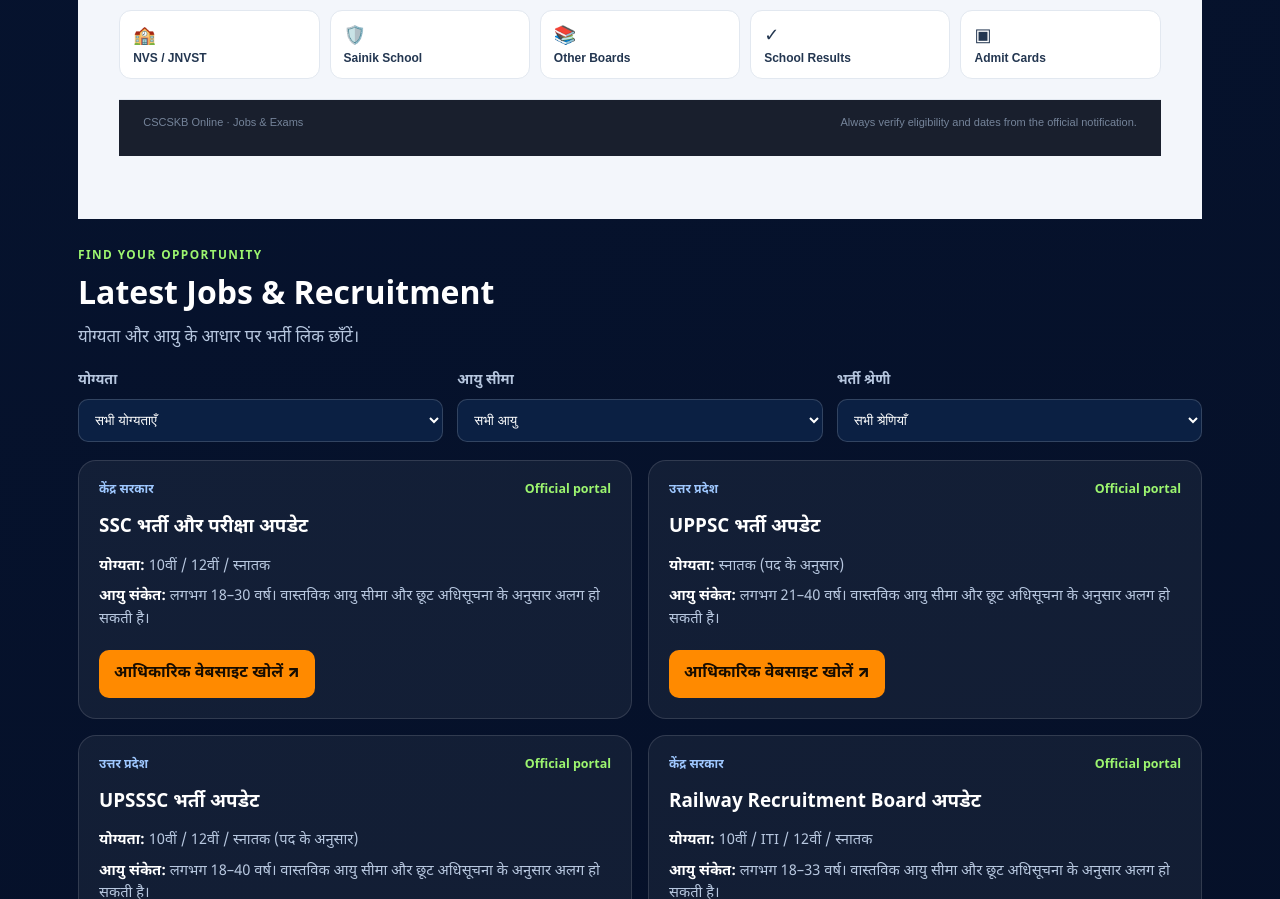
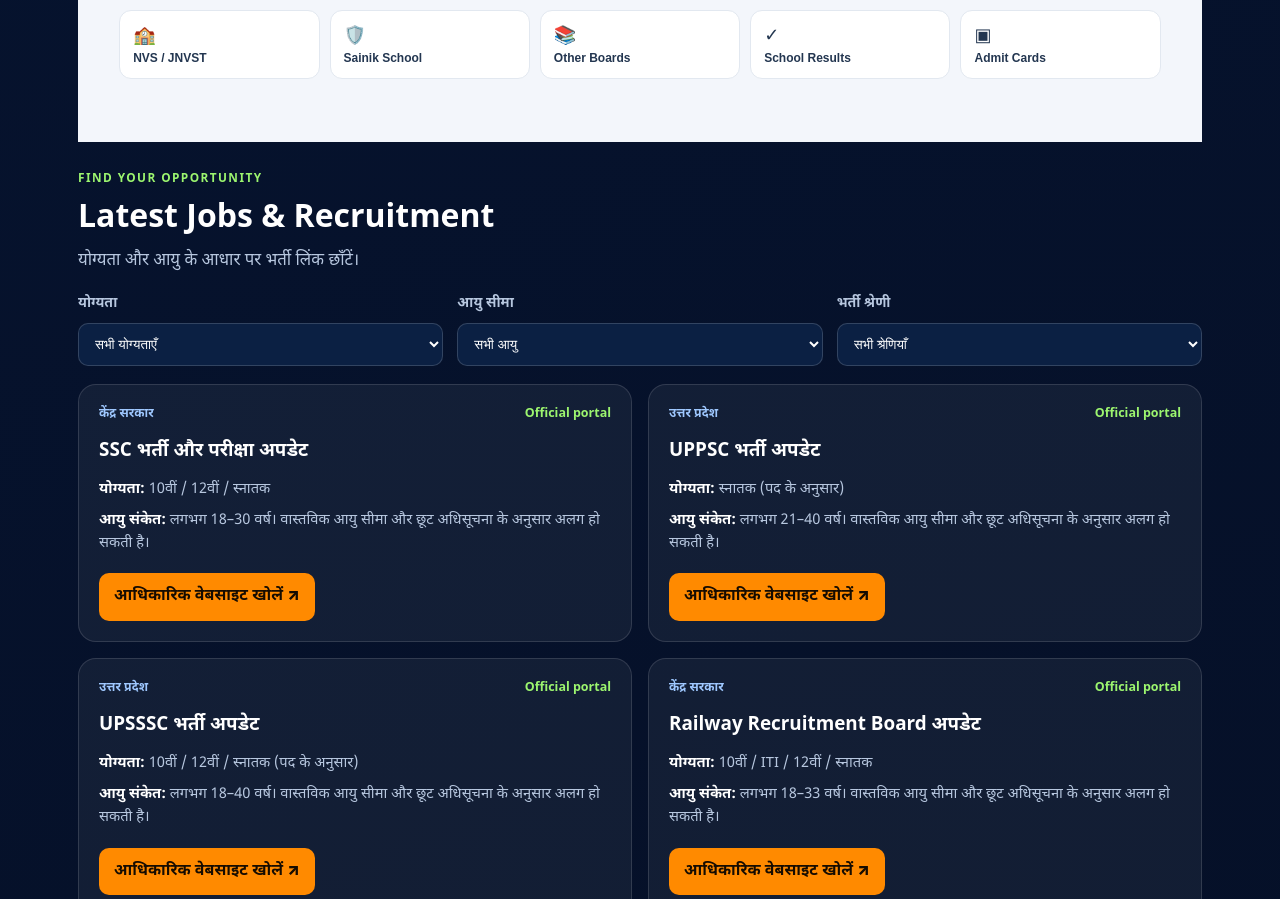
Before and after one commit to manutevari/cscskbonline, a Next.js app in the folder frontend/: page /jobs in a window 1280 px wide. Shown: the part 7928-8827 px from the top of the page. Built offline with nearby package versions, Linux system fonts and the light colour scheme.

Commit message:
Remove unwanted black footer strip from jobs portal

```diff
--- a/frontend/src/app/jobs/JobsExamDashboard.jsx
+++ b/frontend/src/app/jobs/JobsExamDashboard.jsx
@@ -247,7 +247,7 @@ export default function JobsExamDashboard() {
           <div className="jp-sectionhead"><h2 style={{fontSize:18,margin:0}}>School & Entrance Exams</h2><span className="jp-muted">Class 9–12 · Boards · Entrance</span></div>
           <div className="jp-bottomcats">{["UP Board","CBSE","ICSE","NEET / JEE","CUET","NVS / JNVST","Sainik School","Other Boards","School Results","Admit Cards"].map((name,i)=><button className="jp-bottomcat" key={name} onClick={()=>{setCategory(name==="NEET / JEE"||name==="CUET"?"Entrance":"School Exams");setSearch(name);document.getElementById("exam-list")?.scrollIntoView({behavior:"smooth"});}}><span>{["🏫","📘","📗","🧪","🎓","🏫","🛡️","📚","✓","▣"][i]}</span><strong>{name}</strong></button>)}</div>
         </section>
-        <footer style={{display:"flex",justifyContent:"space-between",gap:10,flexWrap:"wrap",borderTop:"1px solid #e2e8f0",marginTop:20,paddingTop:14,color:"#75849a",fontSize:11}}>CSCSKB Online · Jobs & Exams <span>Always verify eligibility and dates from the official notification.</span></footer>
+
       </div>
     </main>
   );
```
